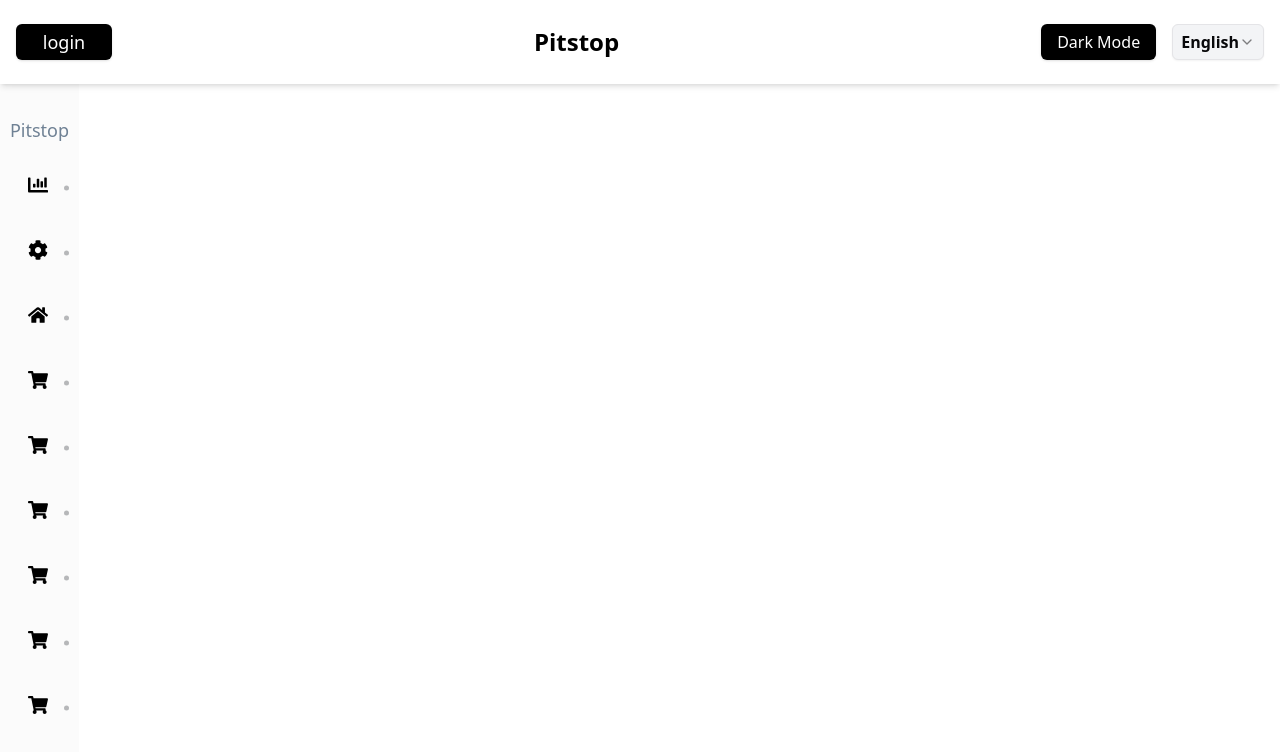
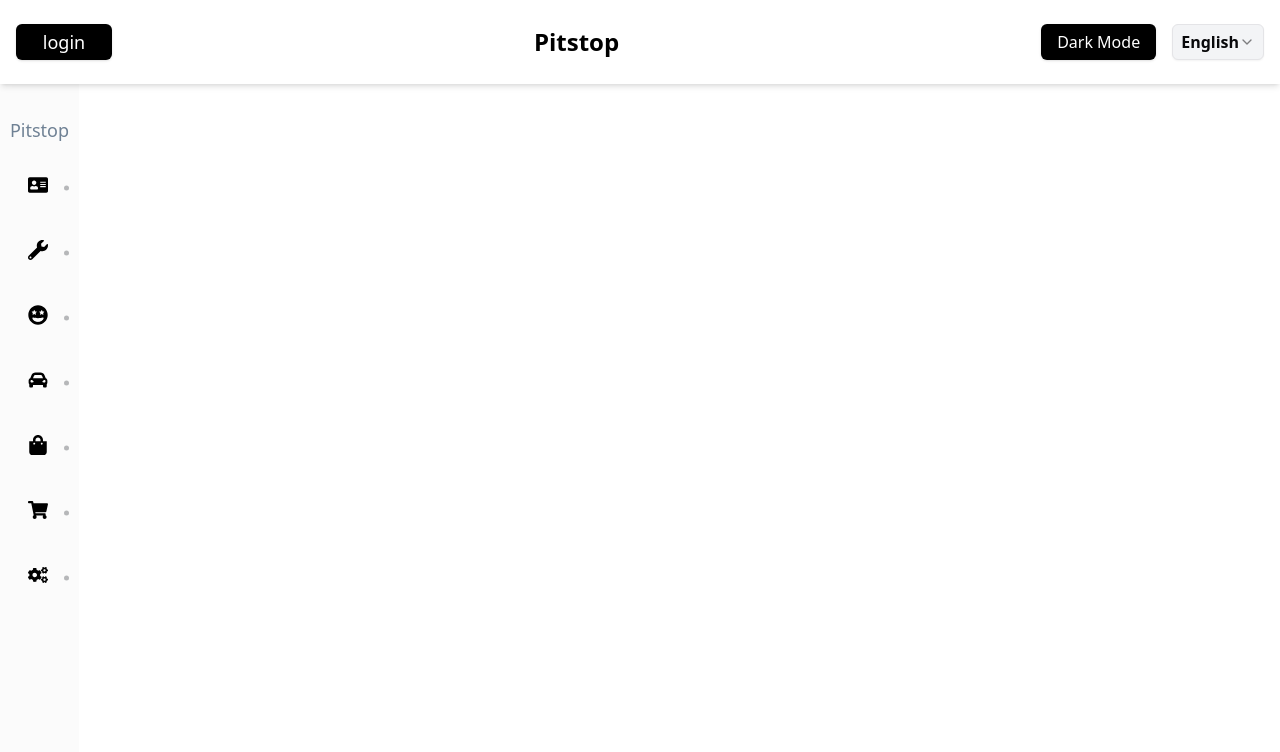
Before and after one commit to mohamad-massoudi/pitstop-p, a Next.js app in the folder pitstop/frontend/Phase-01/: page / in a window 1280 px wide. Shown: the top 752 px of the page. Built offline with nearby package versions, Linux system fonts and the light colour scheme.

Commit message:
edited-icons

```diff
--- a/pitstop/frontend/Phase-01/components/CustomSidebar.jsx
+++ b/pitstop/frontend/Phase-01/components/CustomSidebar.jsx
@@ -2,13 +2,13 @@ import React, { useState } from "react";
 import { useTheme } from "../context/ThemeContext"; // استفاده از ThemeContext برای دسترسی به تم
 import { Sidebar, Menu, MenuItem, SubMenu } from "react-pro-sidebar";
 import {
-  FaHome,
   FaShoppingCart,
-  FaFileAlt,
-  FaCalendarAlt,
-  FaCog,
-  FaChartBar,
-  FaBars, // آیکون همبرگر
+  FaWrench,
+  FaGrinStars,
+  FaCarAlt,
+  FaShoppingBag,
+  FaCogs,
+  FaAddressCard,
 } from "react-icons/fa"; // استفاده از آیکون‌های react-icons
 
 const CustomSidebar = () => {
@@ -22,25 +22,25 @@ const CustomSidebar = () => {
     },
     icon: {
       color: theme === "dark" ? "white" : "black", // رنگ آیکون‌ها در تم تاریک سفید و در تم روشن سیاه
-      fontSize: "1.25rem", // بزرگتر کردن اندازه آیکون‌ها
-      marginRight: "10px", // افزایش فاصله بین آیکون و متن
+      fontSize: "1.25rem",
+      marginRight: "10px",
     },
     SubMenuExpandIcon: {
       color: "#b6b7b9",
     },
-    subMenuContent: ({ level }) => ({
+    subMenuContent: () => ({
       backgroundColor: theme === "dark" ? "#1a202c" : "#c5e4ff", // رنگ پس‌زمینه ساب منوها در تم تاریک
     }),
     button: {
       "&:hover": {
-        backgroundColor: theme === "dark" ? "#1a202c" : "#c5e4ff", // رنگ پس‌زمینه ساب منو در هاور
-        color: theme === "dark" ? "white" : "#44596e", // رنگ متن در هاور
+        backgroundColor: theme === "dark" ? "#1a202c" : "#c5e4ff",
+        color: theme === "dark" ? "white" : "#44596e",
       },
     },
     label: ({ open }) => ({
       fontWeight: open ? 600 : undefined,
-      fontSize: "1.2rem", // بزرگتر کردن اندازه فونت برای عنوان
-      color: theme === "dark" ? "white" : "black", // رنگ متن در تم تاریک سفید و در تم روشن سیاه
+      fontSize: "1.2rem",
+      color: theme === "dark" ? "white" : "black",
     }),
   };
 
@@ -50,53 +50,55 @@ const CustomSidebar = () => {
       breakPoint="md"
       rootStyles={{
         position: "fixed",
-        color: theme === "dark" ? "white" : "#607489", // رنگ متن در تم تاریک سفید و در تم روشن خاکی
-        backgroundColor: theme === "dark" ? "gray-900" : "white", // پس‌زمینه در تم تاریک خاکی و در تم روشن سفید
+        color: theme === "dark" ? "white" : "#607489",
+        backgroundColor: theme === "dark" ? "#1a202c" : "white",
         height: "100vh",
-        borderRight: theme === "dark" ? "none" : "1px solid white", // حذف بوردر سمت راست در تم دارک
+        borderRight: theme === "dark" ? "none" : "1px solid white",
       }}
-      onMouseEnter={() => setCollapsed(false)} // وقتی موس وارد نوار کناری می‌شود
-      onMouseLeave={() => setCollapsed(true)} // وقتی موس از نوار کناری خارج می‌شود
+      onMouseEnter={() => setCollapsed(false)}
+      onMouseLeave={() => setCollapsed(true)}
     >
       <div className="flex flex-col h-full dark:bg-gray-900">
-        <div> {/* Placeholder for SidebarHeader */} </div>
+        <div className="px-6 mb-4 mt-8 flex justify-center">
+          <h2 className="font-medium opacity-90 text-lg">Pitstop</h2>
+        </div>
         <div className="flex-1">
-          <div className="px-6 mb-4 mt-8 flex justify-center ">
-            <h2 className="font-medium opacity-90 text-lg">Pitstop</h2> {/* افزایش اندازه متن */}
-          </div>
-          <Menu menuItemStyles={menuItemStyles} className="flex flex-col" style={{
-            backgroundColor: theme === "dark" ? "transparent" : "transparent", // پس‌زمینه منو در تم تاریک
-          }}>
+          <Menu
+            menuItemStyles={menuItemStyles}
+            className="flex flex-col "
+            style={{
+              backgroundColor: theme === "dark" ? "transparent" : "transparent",
+            }}
+          >
             <SubMenu
               label="Dashboard"
-              icon={<FaChartBar className="text-xl" />} // تغییر اندازه آیکون‌ها
-              suffix={<div className="badge-danger text-base"></div>} // افزایش اندازه متن در بخش badge
-              style={{ marginBottom: "15px" }} // اضافه کردن فاصله بین SubMenu ها
+              icon={<FaAddressCard className="text-xl" />}
+              style={{ marginBottom: "15px" }}
             >
-              <MenuItem className="text-sm opacity-70">Pie charts</MenuItem> {/* کاهش اندازه و opacity برای متن */}
+              <MenuItem className="text-sm opacity-70">Pie charts</MenuItem>
               <MenuItem className="text-sm opacity-70">Line charts</MenuItem>
               <MenuItem className="text-sm opacity-70">Bar charts</MenuItem>
             </SubMenu>
             <SubMenu
               label="Book a Service"
-              icon={<FaCog className="text-xl" />}
-              style={{ marginBottom: "15px" }} // اضافه کردن فاصله بین SubMenu ها
+              icon={<FaWrench className="text-xl" />}
+              style={{ marginBottom: "15px" }}
             >
-              <MenuItem className="text-sm opacity-70">Google maps</MenuItem> {/* کاهش اندازه و opacity برای متن */}
+              <MenuItem className="text-sm opacity-70">Google maps</MenuItem>
               <MenuItem className="text-sm opacity-70">Open street maps</MenuItem>
             </SubMenu>
             <SubMenu
               label="Reviews & Ratings"
-              icon={<FaHome className="text-xl" />}
-              style={{ marginBottom: "15px" }} // اضافه کردن فاصله بین SubMenu ها
+              icon={<FaGrinStars className="text-xl" />}
+              style={{ marginBottom: "15px" }}
             >
               <MenuItem className="text-lg">Grid</MenuItem>
               <MenuItem className="text-lg">Layout</MenuItem>
             </SubMenu>
             <SubMenu
               label="Car Marketplace"
-              icon={<FaShoppingCart className="text-xl" />}
-              style={{ marginBottom: "15px"  }} // اضافه کردن فاصله بین SubMenu ها
+              icon={<FaCarAlt className="text-xl" />}
+              style={{ marginBottom: "15px" }}
             >
               <MenuItem className="text-lg">Product</MenuItem>
               <MenuItem className="text-lg">Orders</MenuItem>
@@ -104,8 +106,8 @@ const CustomSidebar = () => {
             </SubMenu>
             <SubMenu
               label="Car Parts Store"
-              icon={<FaShoppingCart className="text-xl" />}
-              style={{ marginBottom: "15px"  }} // اضافه کردن فاصله بین SubMenu ها
+              icon={<FaShoppingBag className="text-xl" />}
+              style={{ marginBottom: "15px" }}
             >
               <MenuItem className="text-lg">Product</MenuItem>
               <MenuItem className="text-lg">Orders</MenuItem>
@@ -114,39 +116,26 @@ const CustomSidebar = () => {
             <SubMenu
               label="Payments & Invoices"
               icon={<FaShoppingCart className="text-xl" />}
-              style={{ marginBottom: "15px"  }} // اضافه کردن فاصله بین SubMenu ها
+              style={{ marginBottom: "15px" }}
             >
               <MenuItem className="text-lg">Product</MenuItem>
               <MenuItem className="text-lg">Orders</MenuItem>
               <MenuItem className="text-lg">Credit card</MenuItem>
             </SubMenu>
+
+            {/* 🟢 ساب منوی تنظیمات در انتهای سایدبار */}
+            <div className="align-bottom justify-end ">
               <SubMenu
-              label="My Bookings"
-              icon={<FaShoppingCart className="text-xl" />}
-              style={{ marginBottom: "15px"  }} // اضافه کردن فاصله بین SubMenu ها
+                label="Settings"
+                icon={<FaCogs className="text-xl" />}
+                style={{ marginBottom: "15px" }}
               >
                 <MenuItem className="text-lg">Product</MenuItem>
                 <MenuItem className="text-lg">Orders</MenuItem>
                 <MenuItem className="text-lg">Credit card</MenuItem>
               </SubMenu>
-            <SubMenu
-              label="Messages & Support"
-              icon={<FaShoppingCart className="text-xl" />}
-              style={{ marginBottom: "15px"  }} // اضافه کردن فاصله بین SubMenu ها
-            >
-              <MenuItem className="text-lg">Product</MenuItem>
-              <MenuItem className="text-lg">Orders</MenuItem>
-              <MenuItem className="text-lg">Credit card</MenuItem>
-            </SubMenu>
-            <SubMenu
-              label="Settings"
-              icon={<FaShoppingCart className="text-xl" />}
-              style={{ marginBottom: "15px"  }} // اضافه کردن فاصله بین SubMenu ها
-            >
-              <MenuItem className="text-lg">Product</MenuItem>
-              <MenuItem className="text-lg">Orders</MenuItem>
-              <MenuItem className="text-lg">Credit card</MenuItem>
-            </SubMenu>
+            </div>
+            {/* 🔚 پایان بخش تنظیمات */}
           </Menu>
         </div>
       </div>
```
Lines whose indentation alone changed are shown as unchanged.
